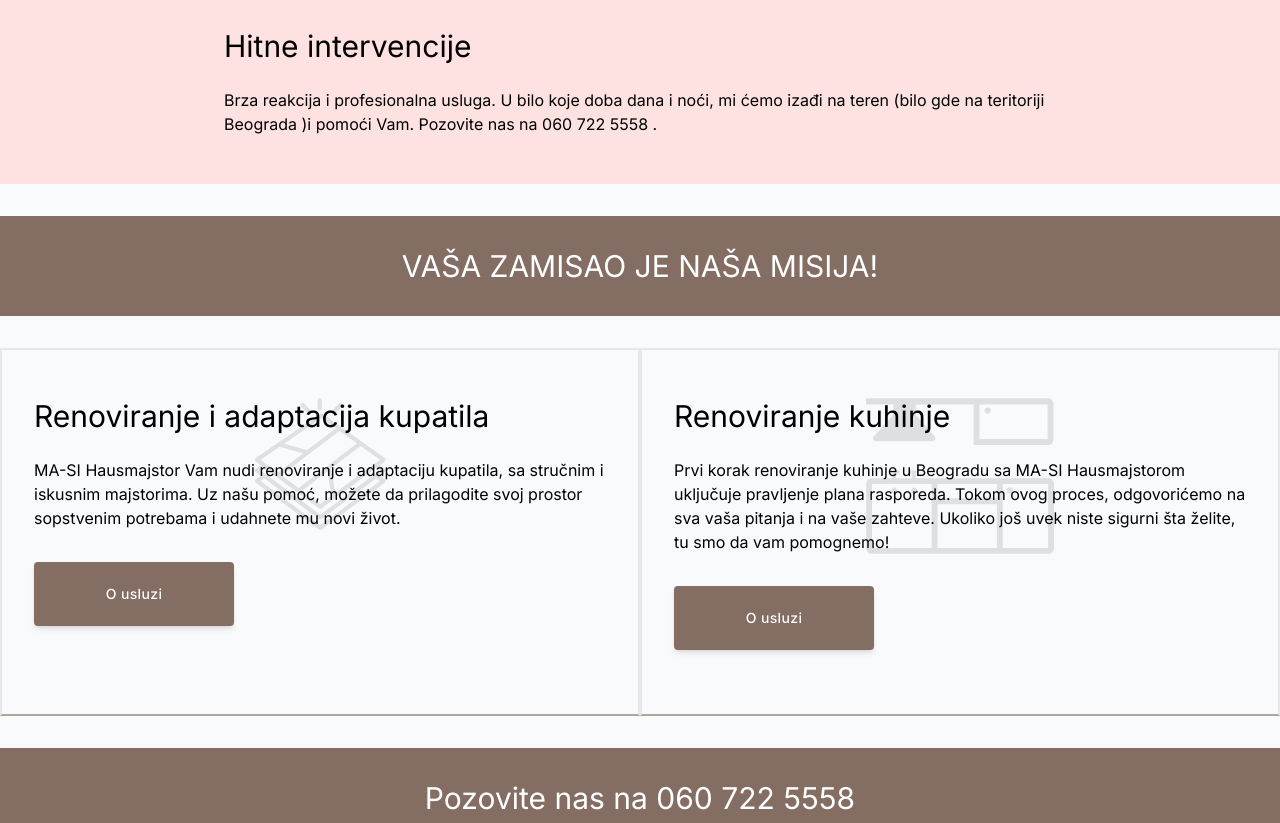
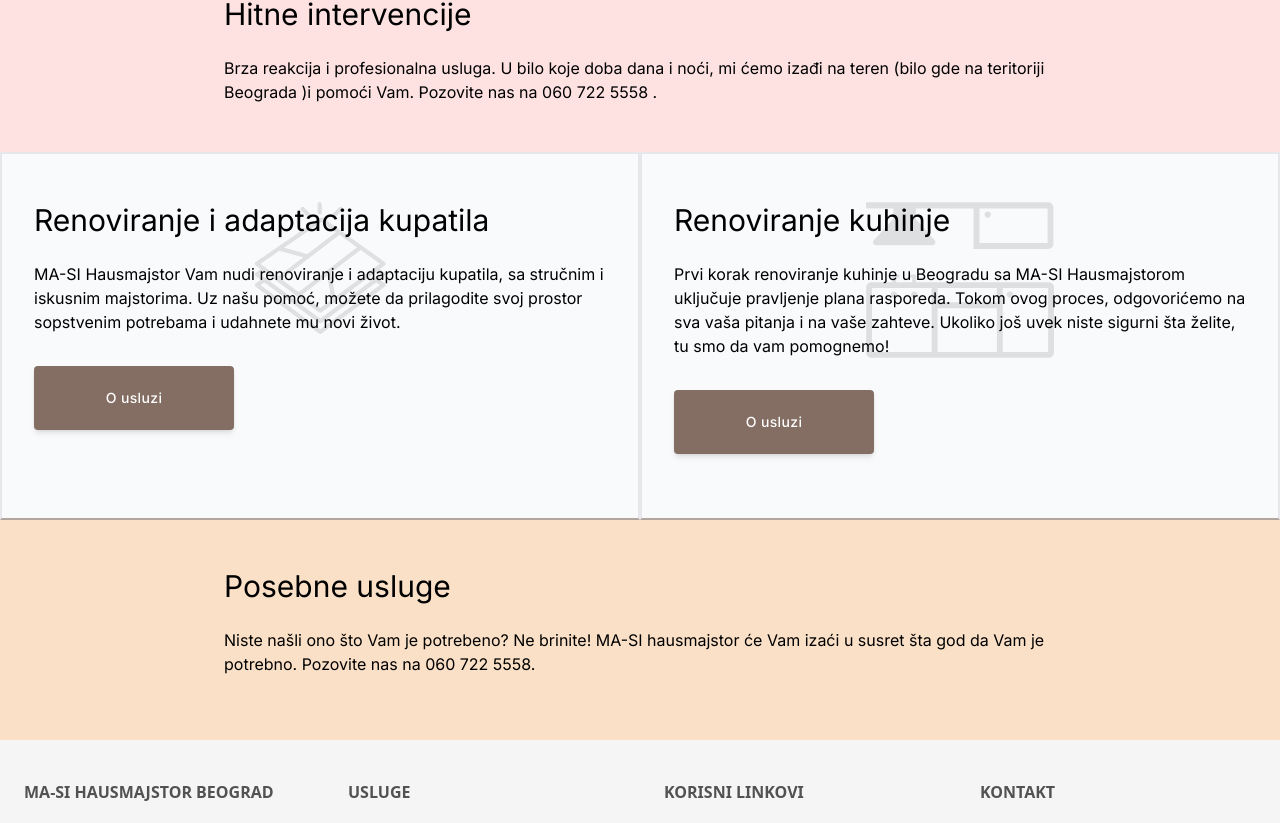
Before and after one commit to cehicm/ma-si-hausmajstor, a Next.js app: page /usluge in a window 1280 px wide. Shown: the part 1474-2297 px from the top of the page. Built offline with nearby package versions, Linux system fonts and the light colour scheme.

Commit message:
Update services

```diff
--- a/src/components/Service.js
+++ b/src/components/Service.js
@@ -5,8 +5,8 @@
 
 export default function Service({ title, text, url, icon }) {
 	return (
-		<div className="flex flex-col items-start py-12 pb-16 border border-b-lightbrown border-2 border-opacity-60 max-w-4xl px-8 gap-8">
-			<Link href={url} className="relative">
+		<div className="flex flex-col items-start py-12 pb-16 border border-b-lightbrown border-2 border-opacity-60 max-w-4xl lg:max-w-none px-8 gap-8">
+			<Link href={url} className="relative lg:max-w-4xl">
 				<Image
 					src={icon}
 					className="w-full h-full absolute opacity-10 object-contain"
--- a/src/pages/usluge.js
+++ b/src/pages/usluge.js
@@ -102,8 +102,8 @@
 					icon={brushImage}
 				/>
 
-				<div className="lg:col-span-2 w-full mx-auto lg:flex lg:justify-center bg-red-100 mt-8">
-					<div className="flex flex-col items-start py-12 max-w-4xl px-8 gap-8">
+				<div className="lg:col-span-2 w-full mx-auto lg:flex lg:justify-center bg-red-100">
+					<div className="flex flex-col items-start py-12 max-w-4xl  px-8 gap-8">
 						<Link href="/usluge/hitne-intervencije" className="relative">
 							<div>
 								<div className="flex items-center gap-3">
@@ -119,10 +119,6 @@
 					</div>
 				</div>
 
-				<div className="lg:col-span-2">
-					<CTA text="VAŠA ZAMISAO JE NAŠA MISIJA!" />
-				</div>
-
 				<Service
 					title="Renoviranje i adaptacija kupatila"
 					text="MA-SI Hausmajstor Vam nudi renoviranje i adaptaciju kupatila, sa stručnim i iskusnim majstorima. Uz našu pomoć, možete da prilagodite svoj prostor sopstvenim potrebama i udahnete mu novi život."
@@ -136,13 +132,9 @@
 					icon={kitchenImage}
 					url="/usluge/renoviranje-kuhinje"
 				/>
-
-				<div className="lg:col-span-2">
-					<CTA text="Pozovite nas na 060 722 5558" url="tel:+381607225558" />
-				</div>
 			</div>
 
-			<div className="lg:col-span-2 w-full mx-auto lg:flex lg:justify-center bg-orange-300/40 mb-10">
+			<div className="lg:col-span-2 w-full mx-auto lg:flex lg:justify-center bg-orange-300/40">
 				<div className="flex flex-col items-start py-12 pb-16 max-w-4xl px-8 gap-8">
 					<Link href="/usluge/posebne-usluge" className="relative">
 						<div>
```
